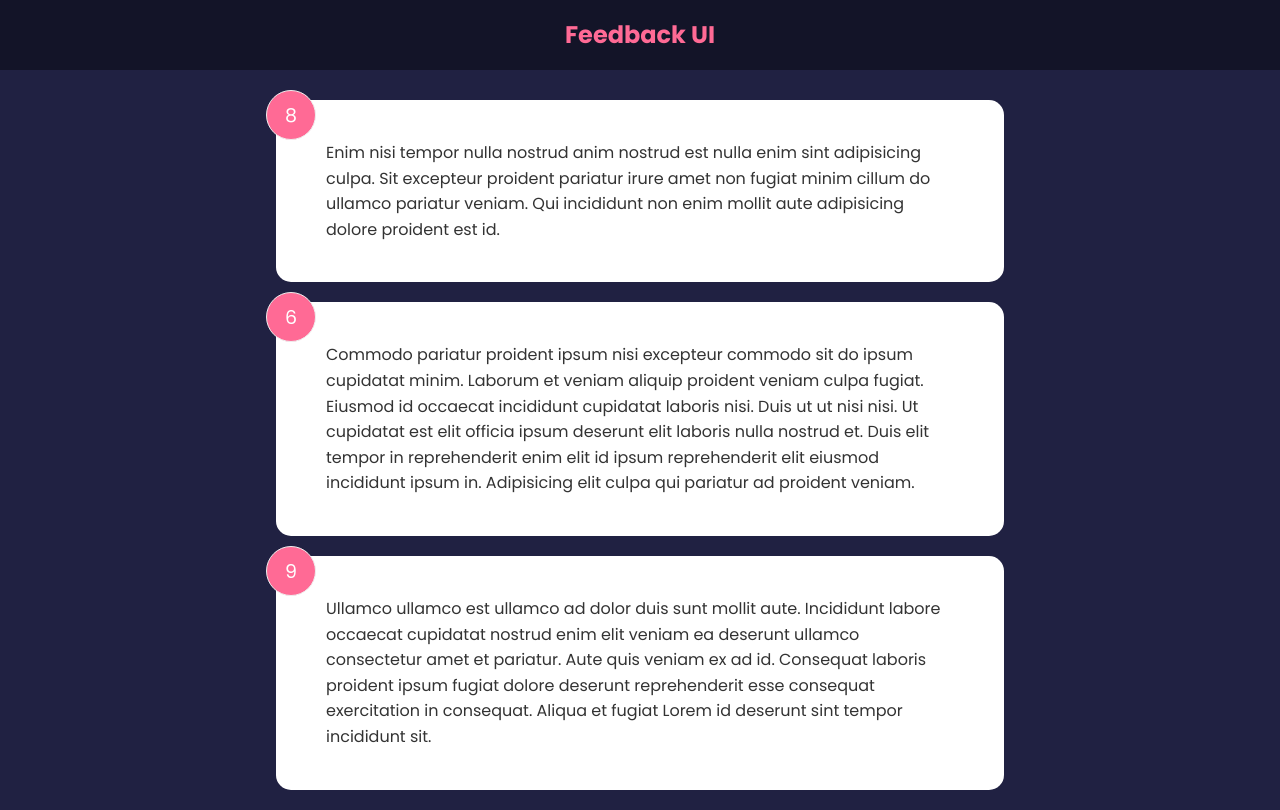
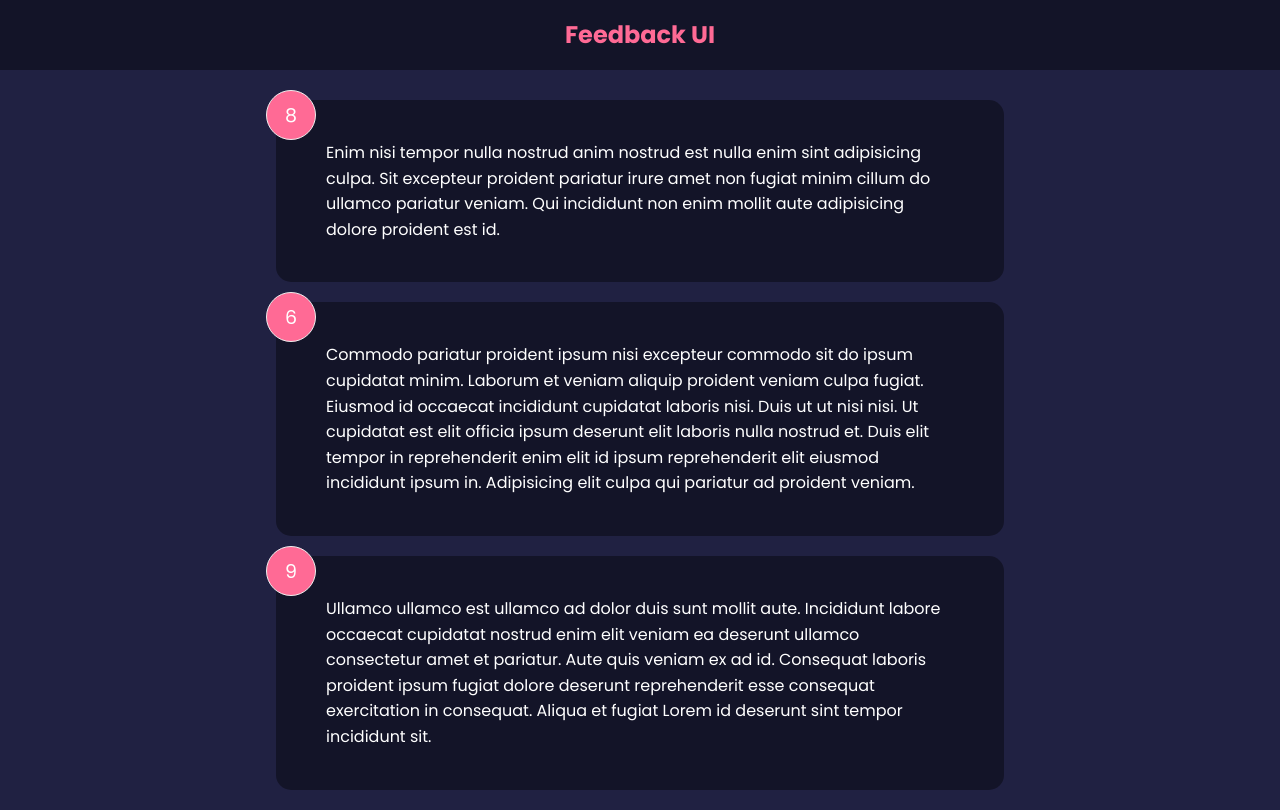
Before and after one commit to timrusin/feedback-app, a React (Create React App) app: page / in a window 1280 px wide. Built offline with nearby package versions, Linux system fonts and the light colour scheme.

Commit message:
added a prop on Card in FeedbackItem for reverse and conditional to Card component for style

```diff
--- a/src/components/FeedbackItem.js
+++ b/src/components/FeedbackItem.js
@@ -2,7 +2,7 @@
 
 const FeedbackItem = ( {item} ) => {
   return (
-    <Card>
+    <Card reverse={true}>
       <div className="num-display">{item.rating}</div>
       <div className="text-display">{item.text}</div>
     </Card>
--- a/src/components/shared/Card.js
+++ b/src/components/shared/Card.js
@@ -1,8 +1,8 @@
 import React from 'react'
 
-const Card = ( {children} ) => {
+const Card = ( {children, reverse} ) => {
   return (
-    <div className='card'>{children}</div>
+    <div className={`card ${reverse && 'reverse'}`}>{children}</div>
   )
 }
 
```
